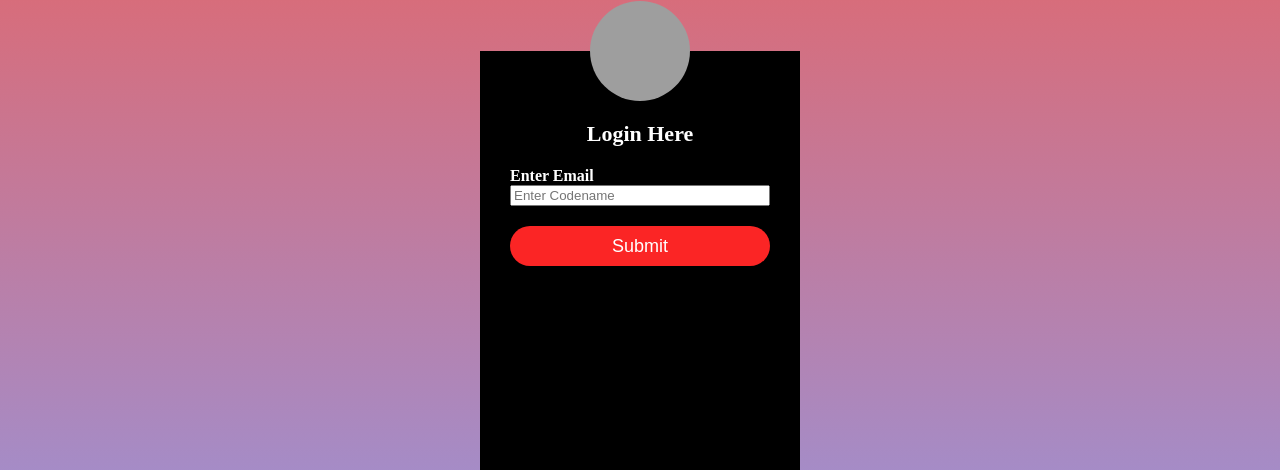
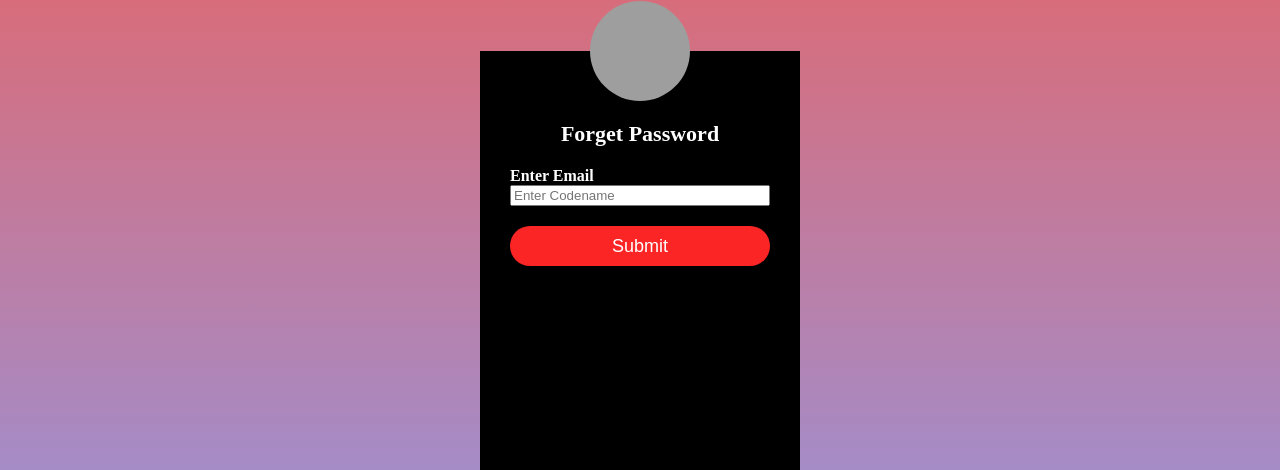
Before and after one commit to kanstat/DjangoBloggersApp, a Django app: page /forgot_password/ in a window 1280 px wide. Shown: the part 139-609 px from the top of the page. Run offline with Django 4.2, Linux system fonts and the light colour scheme; grey boxes are pictures that could not be loaded.

Commit message:
new forget_passcode html is added

```diff
--- a/templates/forgetpasscode.html
+++ b/templates/forgetpasscode.html
@@ -8,7 +8,7 @@
         <div class="loginbox">
         <img src="http://comic-cons.xyz/wp-content/uploads/Star-Wars-avatar-icon-Greedo.png" class="avatar">
 
-        <h1>Login Here</h1>
+        <h1>Forget Password</h1>
             <form method = "post" action="{% url 'login' %}">
             {% csrf_token %}
             <p>Enter Email</p>
```
